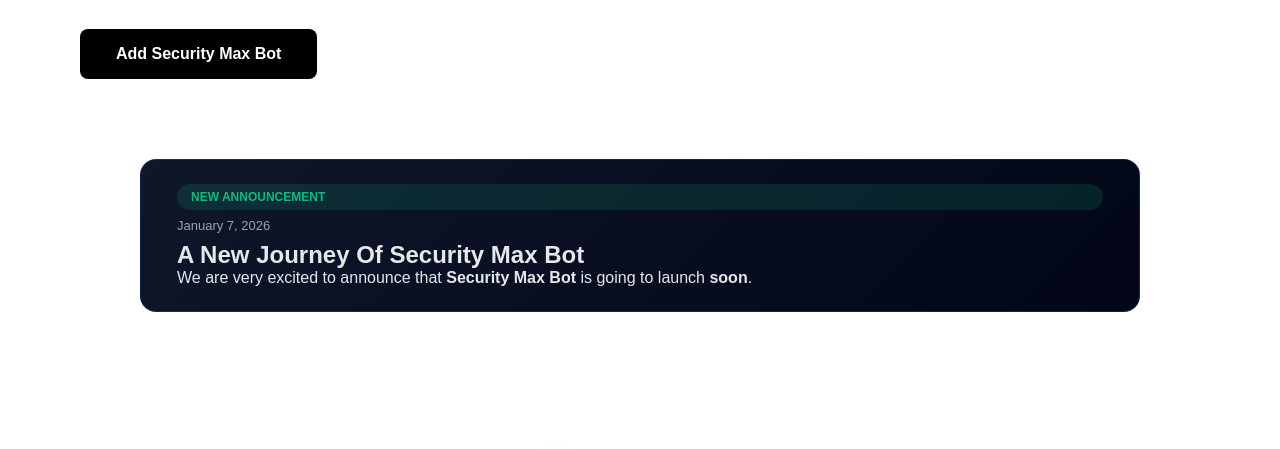
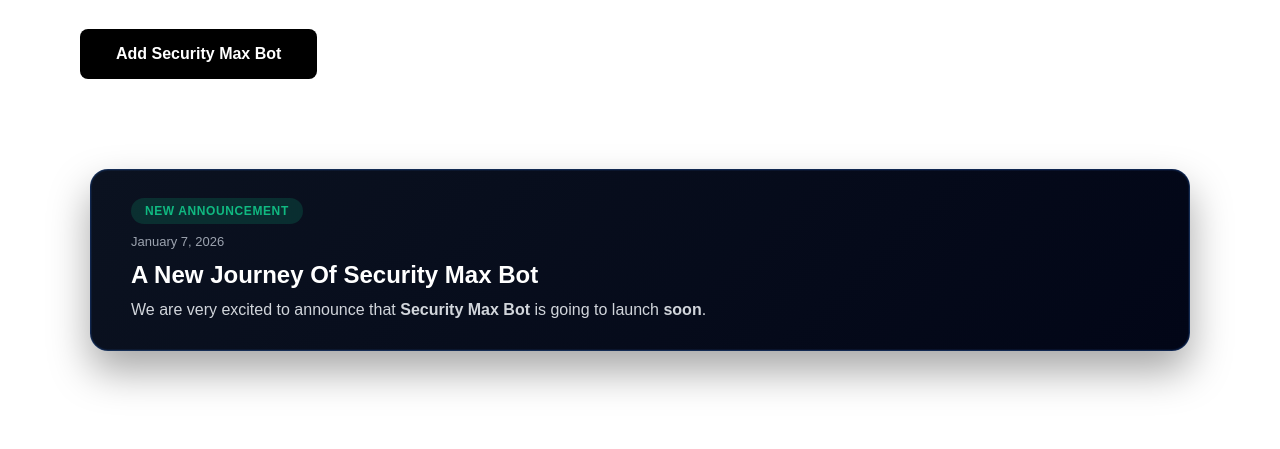
Before and after one commit to SACHINNXD/SecurityMax, a plain HTML site: page index.html in a window 1280 px wide. Shown: the part 325-774 px from the top of the page. Drawn offline with Linux system fonts and the light colour scheme; no server answers.

Commit message:
Update style.css

```diff
--- a/css/style.css
+++ b/css/style.css
@@ -138,45 +138,71 @@ body {
 }
 
 /* ======================================================
-   HOME – ANNOUNCEMENT
+   HOME – ANNOUNCEMENT (RESTORED PREMIUM STYLE)
 ====================================================== */
 
 .announcement-wrapper {
     display: flex;
     justify-content: center;
-    margin-top: 80px;
+    margin-top: 90px;
 }
 
 .announcement-card {
-    max-width: 1000px;
+    max-width: 1100px;
     width: 100%;
-    padding: 24px 36px;
-    border-radius: 16px;
-    background: linear-gradient(135deg, #0f172a, #020617);
+    padding: 28px 40px;
+    border-radius: 18px;
+    background: linear-gradient(135deg, #0b1220 0%, #020617 100%);
     color: #e5e7eb;
-    border: 1px solid rgba(59,130,246,0.2);
-    transition: 0.25s;
+    border: 1px solid rgba(59, 130, 246, 0.25);
+    box-shadow:
+        0 20px 40px rgba(0, 0, 0, 0.35),
+        inset 0 0 0 1px rgba(59, 130, 246, 0.08);
+    transition:
+        transform 0.25s ease,
+        box-shadow 0.25s ease,
+        border-color 0.25s ease;
 }
 
 .announcement-card:hover {
     transform: translateY(-6px);
-    box-shadow: 0 30px 60px rgba(59,130,246,0.35);
+    box-shadow:
+        0 35px 70px rgba(59, 130, 246, 0.45),
+        inset 0 0 0 1px rgba(59, 130, 246, 0.15);
+    border-color: rgba(59, 130, 246, 0.6);
 }
 
 .announcement-badge {
-    background: rgba(16,185,129,0.15);
+    display: inline-block;
+    background: rgba(16, 185, 129, 0.18);
     color: #10b981;
     padding: 6px 14px;
     border-radius: 999px;
     font-size: 12px;
-    font-weight: 700;
+    font-weight: 800;
+    letter-spacing: 0.6px;
+    margin-bottom: 10px;
 }
 
 .announcement-date {
     font-size: 13px;
     color: #9ca3af;
-    margin: 8px 0;
+    margin-bottom: 12px;
 }
+
+.announcement-card h2 {
+    font-size: 24px;
+    font-weight: 800;
+    margin-bottom: 8px;
+    color: #ffffff;
+}
+
+.announcement-card p {
+    font-size: 16px;
+    color: #d1d5db;
+    line-height: 1.6;
+}
+
 
 /* ======================================================
    HOME – FEATURES TITLE
```
